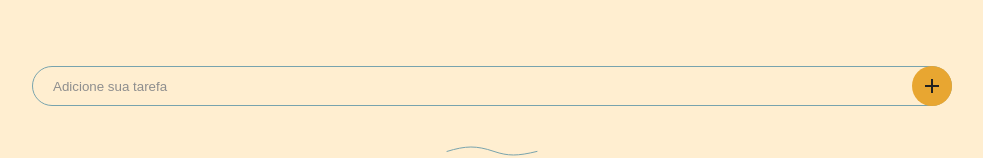
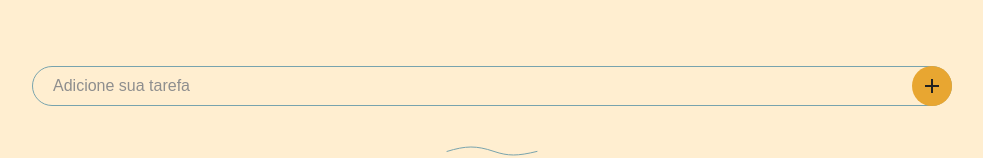
Before and after one commit to luizfbn/dodo-list, an Angular app: page / in a window 1280 px wide. Shown: the part 183-341 px from the top of the page, without its empty margins (148-1131 px from the left). Built offline with nearby package versions, Linux system fonts and the light colour scheme; a web font is replaced by a local one.

Commit message:
style: task word break and task-input font size

```diff
--- a/src/app/components/task-input/task-input.component.css
+++ b/src/app/components/task-input/task-input.component.css
@@ -4,6 +4,7 @@
 
 .task-input input {
   font-family: var(--type);
+  font-size: 1rem;
   color: var(--color-type);
   background-color: var(--color-bg);
   height: 40px;
--- a/src/app/components/task/task.component.css
+++ b/src/app/components/task/task.component.css
@@ -36,6 +36,7 @@
 
 .content-wrapper {
   flex: 1;
+  word-break: break-word;
 }
 
 .checkbox {
```
